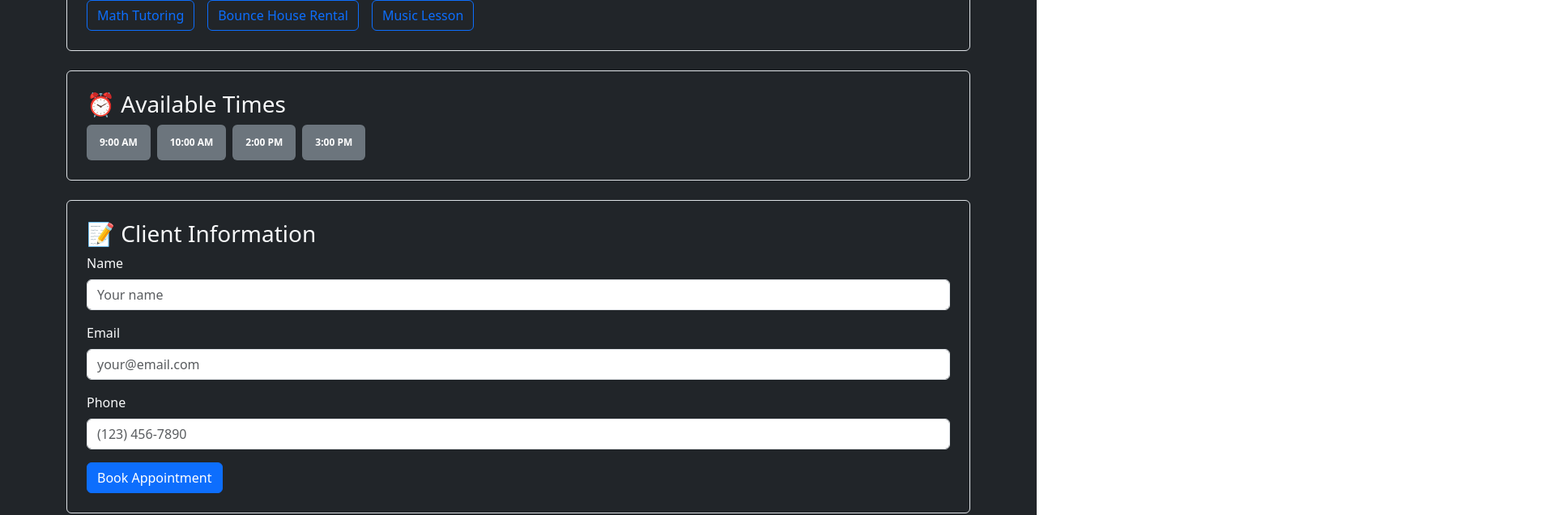
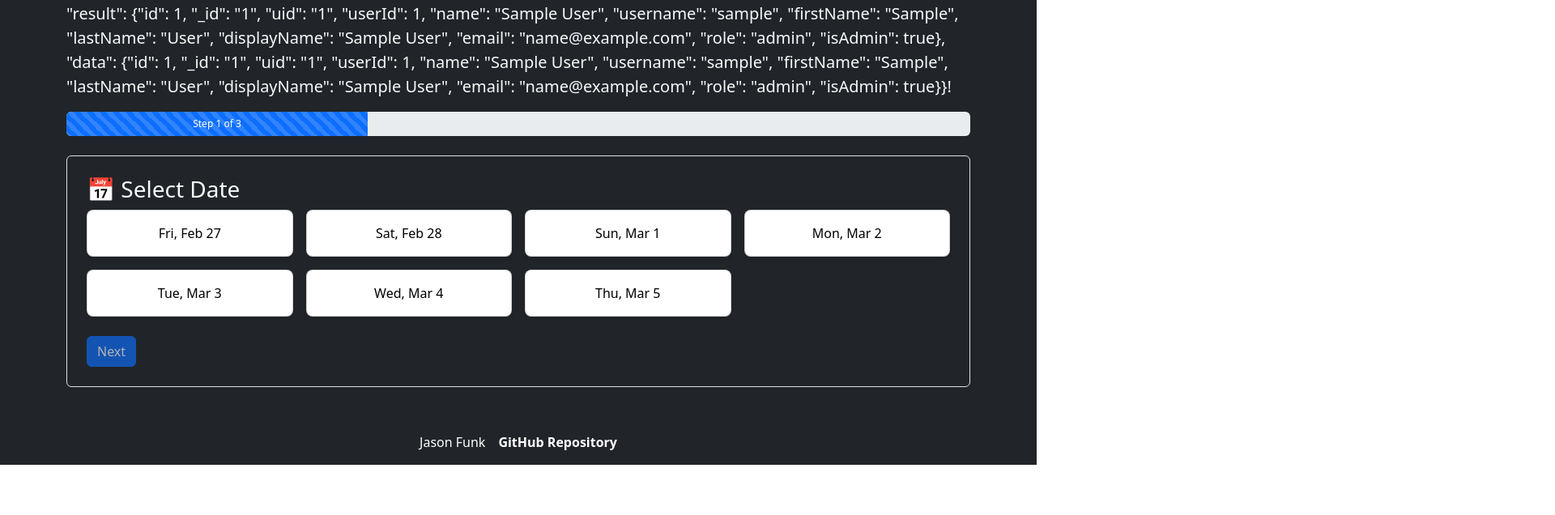
Before and after one commit to DaftFunk123/Self-Hosted-Freelance-LLC-Website, a React (Vite) app in the folder startup-react-p2/: page /booking in a window 1280 px wide. Shown: the part 460-1096 px from the top of the page at 81% size, 1920 px wide, since content can reach past the window. After the commit the page ends 1034 px from the top, so only its background shows below. Built offline with nearby package versions, Linux system fonts and the light colour scheme; sample sign-in values are in the browser's storage.

Commit message:
feat: add interactive multi-step booking form

```diff
--- a/startup-react-p2/src/pages/Booking/Booking.jsx
+++ b/startup-react-p2/src/pages/Booking/Booking.jsx
@@ -1,56 +1,228 @@
 import React from 'react';
 import './Booking.css';
 
-export function Booking() {
+export function Booking({ user }) {
+  const [step, setStep] = React.useState(1);
+  const [selectedDate, setSelectedDate] = React.useState('');
+  const [selectedService, setSelectedService] = React.useState('');
+  const [selectedTime, setSelectedTime] = React.useState('');
+  const [formData, setFormData] = React.useState({
+    name: '',
+    email: '',
+    phone: ''
+  });
+  const [bookingConfirmed, setBookingConfirmed] = React.useState(false);
+
+  const services = [
+    { id: 'math', name: 'Math Tutoring', price: 50 },
+    { id: 'bounce', name: 'Bounce House Rental', price: 200 },
+    { id: 'music', name: 'Music Lesson', price: 75 }
+  ];
+
+  const timeSlots = ['9:00 AM', '10:00 AM', '11:00 AM', '1:00 PM', '2:00 PM', '3:00 PM', '4:00 PM'];
+
+  // Generate next 7 days for date selection
+  const dates = React.useMemo(() => {
+    const result = [];
+    for (let i = 0; i < 7; i++) {
+      const date = new Date();
+      date.setDate(date.getDate() + i);
+      result.push(date.toISOString().split('T')[0]);
+    }
+    return result;
+  }, []);
+
+  function handleInputChange(e) {
+    const { name, value } = e.target;
+    setFormData(prev => ({ ...prev, [name]: value }));
+  }
+
+  function handleSubmit(e) {
+    e.preventDefault();
+    console.log('Booking submitted:', {
+      user,
+      date: selectedDate,
+      service: selectedService,
+      time: selectedTime,
+      ...formData
+    });
+    setBookingConfirmed(true);
+  }
+
+  function resetBooking() {
+    setStep(1);
+    setSelectedDate('');
+    setSelectedService('');
+    setSelectedTime('');
+    setFormData({ name: '', email: '', phone: '' });
+    setBookingConfirmed(false);
+  }
+
+  if (bookingConfirmed) {
+    return (
+      <main className="container mt-5 pt-5">
+        <div className="card p-5 text-center">
+          <h2 className="text-success mb-4">✅ Booking Confirmed!</h2>
+          <p>Thank you, {formData.name || user}!</p>
+          <p>Your {services.find(s => s.id === selectedService)?.name} appointment has been booked for {selectedDate} at {selectedTime}.</p>
+          <p>A confirmation email has been sent to {formData.email}.</p>
+          <button className="btn btn-primary mt-4" onClick={resetBooking}>
+            Book Another Appointment
+          </button>
+        </div>
+      </main>
+    );
+  }
+
   return (
     <main className="container mt-5 pt-5">
       <h1>Book an Appointment</h1>
+      <p className="lead">Welcome, {user}!</p>
 
+      {/* Progress Steps */}
+      <div className="progress mb-4" style={{ height: '30px' }}>
+        <div
+          className="progress-bar progress-bar-striped"
+          style={{ width: `${(step / 3) * 100}%` }}
+        >
+          Step {step} of 3
+        </div>
+      </div>
+
+      <form onSubmit={handleSubmit}>
+        {/* Step 1: Select Date */}
+        {step === 1 && (
           <section className="border p-4 my-4 rounded">
             <h3>📅 Select Date</h3>
-        <div className="calendar-grid">
-          {/* Calendar placeholder */}
-          <p>Interactive calendar will go here</p>
+            <div className="row g-3">
+              {dates.map(date => (
+                <div key={date} className="col-md-3">
+                  <div
+                    className={`card p-3 text-center cursor-pointer ${selectedDate === date ? 'border-primary bg-primary text-white' : ''}`}
+                    onClick={() => setSelectedDate(date)}
+                    style={{ cursor: 'pointer' }}
+                  >
+                    {new Date(date).toLocaleDateString('en-US', { weekday: 'short', month: 'short', day: 'numeric' })}
+                  </div>
+                </div>
+              ))}
+            </div>
+            <div className="mt-4">
+              <button
+                type="button"
+                className="btn btn-primary"
+                onClick={() => setStep(2)}
+                disabled={!selectedDate}
+              >
+                Next
+              </button>
             </div>
           </section>
+        )}
 
+        {/* Step 2: Select Service */}
+        {step === 2 && (
           <section className="border p-4 my-4 rounded">
             <h3>🎯 Select Service</h3>
-        <div className="d-flex gap-3">
-          <button className="btn btn-outline-primary">Math Tutoring</button>
-          <button className="btn btn-outline-primary">Bounce House Rental</button>
-          <button className="btn btn-outline-primary">Music Lesson</button>
+            <div className="row g-3">
+              {services.map(service => (
+                <div key={service.id} className="col-md-4">
+                  <div
+                    className={`card p-3 text-center cursor-pointer ${selectedService === service.id ? 'border-primary bg-primary text-white' : ''}`}
+                    onClick={() => setSelectedService(service.id)}
+                    style={{ cursor: 'pointer' }}
+                  >
+                    <h5>{service.name}</h5>
+                    <p className="mb-0">${service.price}</p>
+                  </div>
+                </div>
+              ))}
+            </div>
+            <div className="mt-4 d-flex gap-2">
+              <button type="button" className="btn btn-secondary" onClick={() => setStep(1)}>
+                Back
+              </button>
+              <button
+                type="button"
+                className="btn btn-primary"
+                onClick={() => setStep(3)}
+                disabled={!selectedService}
+              >
+                Next
+              </button>
             </div>
           </section>
+        )}
 
+        {/* Step 3: Time and Contact Info */}
+        {step === 3 && (
           <section className="border p-4 my-4 rounded">
-        <h3>⏰ Available Times</h3>
-        <div className="d-flex gap-2 flex-wrap">
-          <span className="badge bg-secondary p-3">9:00 AM</span>
-          <span className="badge bg-secondary p-3">10:00 AM</span>
-          <span className="badge bg-secondary p-3">2:00 PM</span>
-          <span className="badge bg-secondary p-3">3:00 PM</span>
+            <h3>⏰ Select Time</h3>
+            <div className="d-flex gap-2 flex-wrap mb-4">
+              {timeSlots.map(time => (
+                <span
+                  key={time}
+                  className={`badge p-3 ${selectedTime === time ? 'bg-primary' : 'bg-secondary'}`}
+                  onClick={() => setSelectedTime(time)}
+                  style={{ cursor: 'pointer' }}
+                >
+                  {time}
+                </span>
+              ))}
+            </div>
+
+            <h3 className="mt-4">📝 Your Information</h3>
+            <div className="row g-3">
+              <div className="col-md-6">
+                <label className="form-label">Name</label>
+                <input
+                  type="text"
+                  className="form-control"
+                  name="name"
+                  value={formData.name}
+                  onChange={handleInputChange}
+                  required
+                />
+              </div>
+              <div className="col-md-6">
+                <label className="form-label">Email</label>
+                <input
+                  type="email"
+                  className="form-control"
+                  name="email"
+                  value={formData.email}
+                  onChange={handleInputChange}
+                  required
+                />
+              </div>
+              <div className="col-md-6">
+                <label className="form-label">Phone</label>
+                <input
+                  type="tel"
+                  className="form-control"
+                  name="phone"
+                  value={formData.phone}
+                  onChange={handleInputChange}
+                  required
+                />
+              </div>
+            </div>
+
+            <div className="mt-4 d-flex gap-2">
+              <button type="button" className="btn btn-secondary" onClick={() => setStep(2)}>
+                Back
+              </button>
+              <button
+                type="submit"
+                className="btn btn-success"
+                disabled={!selectedTime || !formData.name || !formData.email}
+              >
+                Confirm Booking
+              </button>
             </div>
           </section>
-
-      <section className="border p-4 my-4 rounded">
-        <h3>📝 Client Information</h3>
-        <form>
-          <div className="mb-3">
-            <label className="form-label">Name</label>
-            <input type="text" className="form-control" placeholder="Your name" />
-          </div>
-          <div className="mb-3">
-            <label className="form-label">Email</label>
-            <input type="email" className="form-control" placeholder="your@email.com" />
-          </div>
-          <div className="mb-3">
-            <label className="form-label">Phone</label>
-            <input type="tel" className="form-control" placeholder="(123) 456-7890" />
-          </div>
-          <button className="btn btn-primary">Book Appointment</button>
+        )}
       </form>
-      </section>
     </main>
   );
 }
```
Lines whose indentation alone changed are shown as unchanged.
